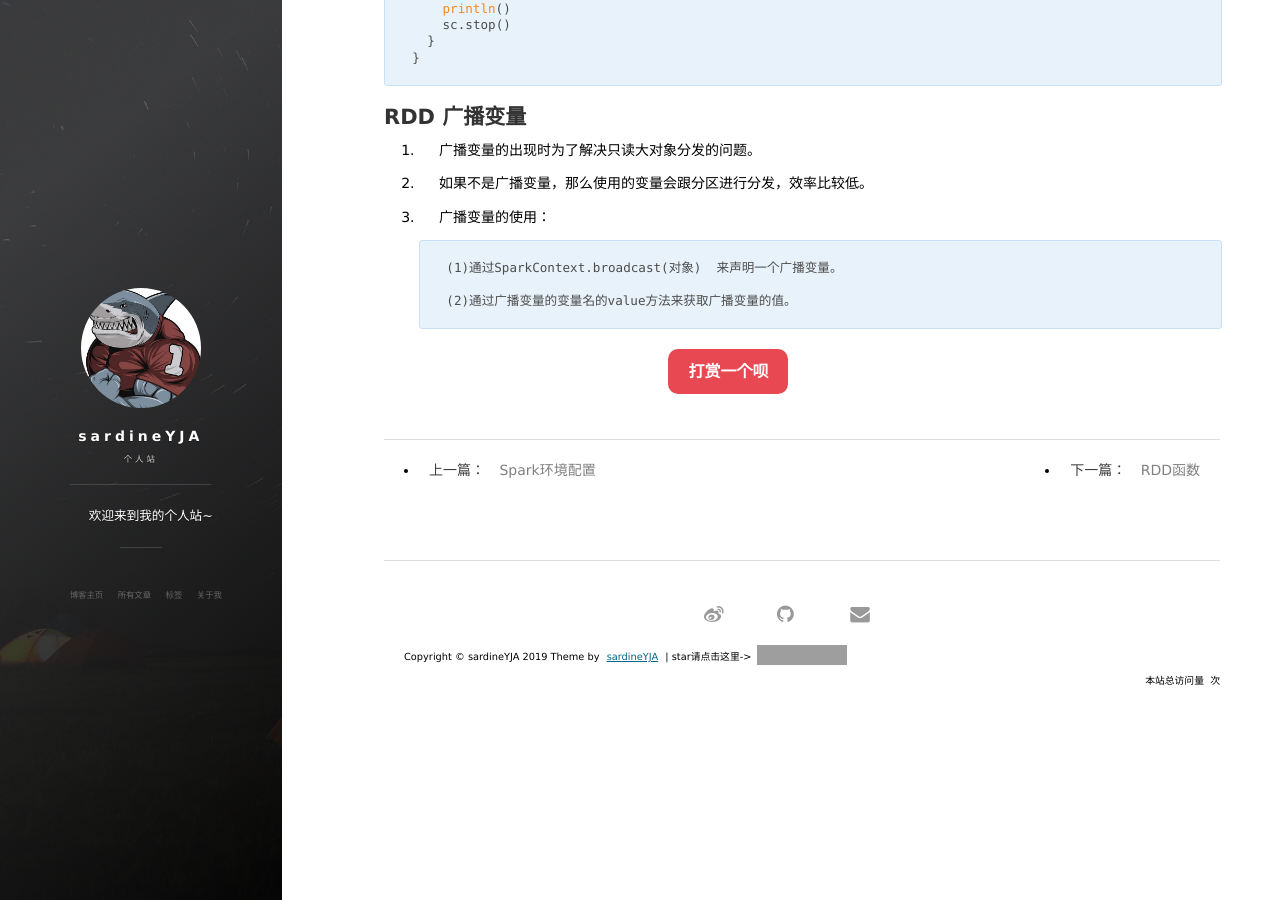
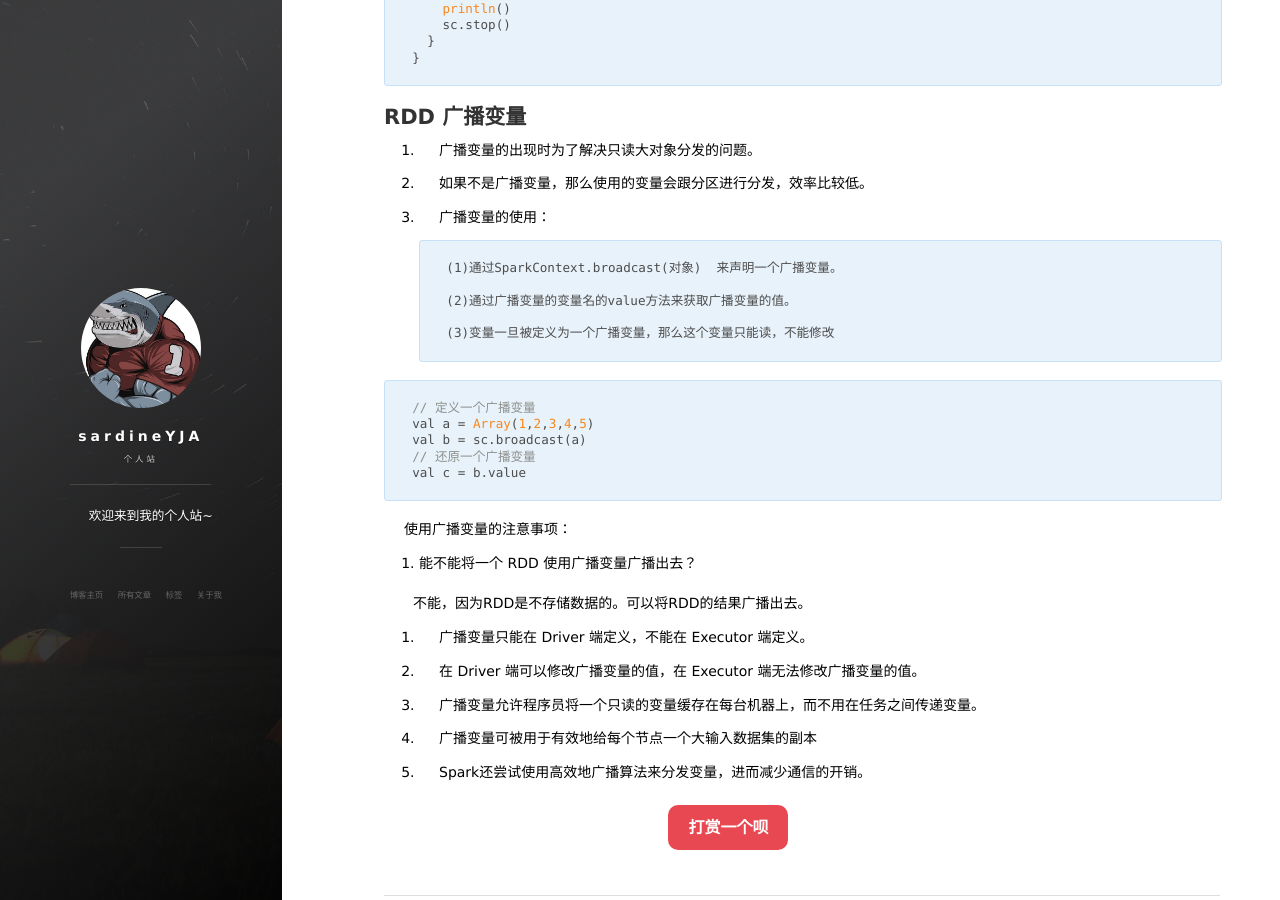
Before and after one commit to sardineYJA/sardineYJA.github.io, a Jekyll site: the page built from _posts/2019-06-23-spark-core.md, in a window 1280 px wide and 900 px high, scrolled down 4918 px. Built offline with Jekyll 4.4.1, drawn with Linux system fonts in a browser that asks for light colours; nearby versions of some CDN libraries; comment, search, counter and statistics services are not loaded; grey boxes are pictures that could not be loaded.

Commit message:
Update 2019-06-23-spark-core.md

````diff
--- a/_posts/2019-06-23-spark-core.md
+++ b/_posts/2019-06-23-spark-core.md
@@ -309,3 +309,30 @@ object LogAccumulator {
        (1)通过SparkContext.broadcast(对象)  来声明一个广播变量。
 
        (2)通过广播变量的变量名的value方法来获取广播变量的值。
+
+       (3)变量一旦被定义为一个广播变量，那么这个变量只能读，不能修改
+
+```java
+// 定义一个广播变量
+val a = Array(1,2,3,4,5)
+val b = sc.broadcast(a)
+// 还原一个广播变量
+val c = b.value
+```
+
+
+使用广播变量的注意事项：
+
+1. 能不能将一个 RDD 使用广播变量广播出去？
+
+   不能，因为RDD是不存储数据的。可以将RDD的结果广播出去。
+
+2. 广播变量只能在 Driver 端定义，不能在 Executor 端定义。
+
+3. 在 Driver 端可以修改广播变量的值，在 Executor 端无法修改广播变量的值。
+
+4. 广播变量允许程序员将一个只读的变量缓存在每台机器上，而不用在任务之间传递变量。
+
+5. 广播变量可被用于有效地给每个节点一个大输入数据集的副本
+
+6. Spark还尝试使用高效地广播算法来分发变量，进而减少通信的开销。
````
